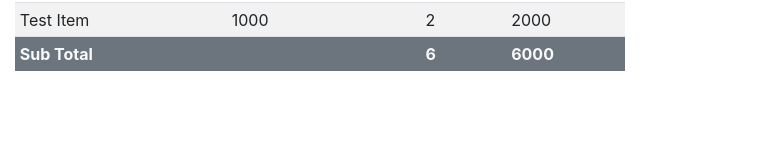
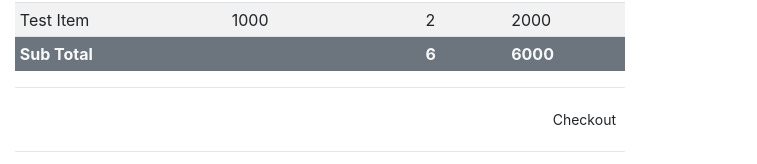
Before and after one commit to RizanMusthafa/simple-billing-app, a React (Create React App) app: page / in a window 1280 px wide. Shown: the part 280-444 px from the top of the page, without its empty margins (0-757 px from the left). Built offline with nearby package versions, Linux system fonts and the light colour scheme.

Commit message:
added checkout button

```diff
--- a/src/components/CreateBill/index.jsx
+++ b/src/components/CreateBill/index.jsx
@@ -11,6 +11,13 @@
         <BillForm />
         <hr />
         <BillItems />
+        <hr />
+        <div className="text-right">
+          <button type="button" className="btn btn-sm">
+            Checkout
+          </button>
+        </div>
+        <hr />
       </React.Fragment>
     );
   }
```
